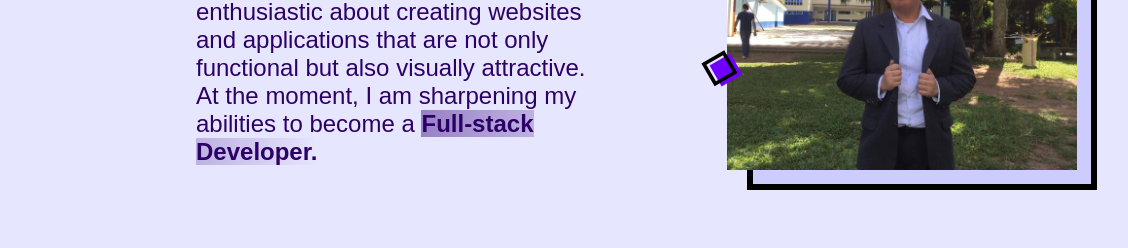
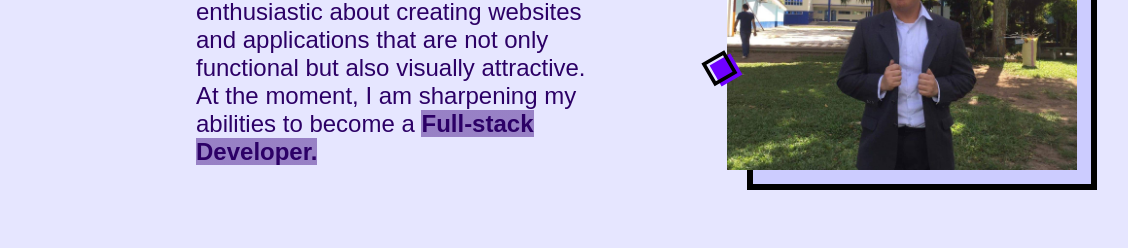
Before and after one commit to Jakezy-kun/Jakezy-kun.github.io, a plain HTML site: page index.html in a window 1280 px wide. Shown: the part 508-756 px from the top of the page, 0-1128 px from the left. Drawn offline with nearby package versions, Linux system fonts and the light colour scheme; a web font is replaced by a local one.

Commit message:
Update style.css

```diff
--- a/style.css
+++ b/style.css
@@ -498,7 +498,7 @@ body.dark-theme{
 .home__description b{
   background: linear-gradient(90deg,
               hsla(261, 36%, 59%, 0.863),
-              hsla(14, 98%, 50%, 0));
+              hsla(261, 36%, 59%, 0.863));
 }
 
 .home__scroll{
```
